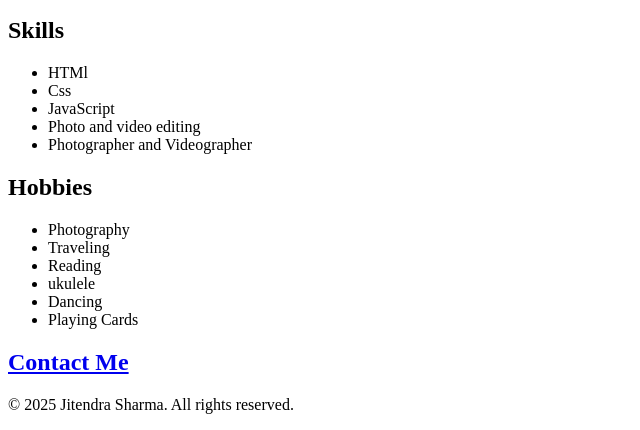
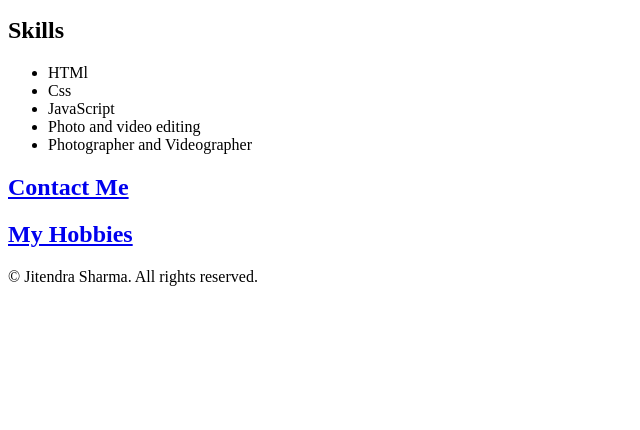
Before and after one commit to jeet-vaishnav/My-capstone-project-Resume-, a plain HTML site: page index.html in a window 1280 px wide. Shown: the part 737-1167 px from the top of the page, without its empty margins (0-640 px from the left). After the commit the page ends 1039 px from the top, so only its background shows below. Drawn offline with Linux system fonts and the light colour scheme.

Commit message:
Update index.html

```diff
--- a/index.html
+++ b/index.html
@@ -25,18 +25,14 @@
     <li>Photo and video editing</li>
     <li>Photographer and Videographer</li>
   </ul></p>
-  <h2>Hobbies</h2>
-  <ul>
-    <li>Photography</li>
-    <li>Traveling</li>
-    <li>Reading</li>
-    <li>ukulele</li>
-    <li>Dancing</li>
-    <li>Playing Cards</li>
-  </ul>
-  <h2><a href="./contact.html" alt=""Contact Me>Contact Me</a></h2>
+
+  <h2><a href="./contact.html" alt="Contact"
+    Me>Contact Me</a></h2>
+
+   <h2><a href="./hobbies.html" alt="My Hobbies"
+    Me>My Hobbies</a></h2>
   <footer>
-    <p>© 2025 Jitendra Sharma. All rights reserved.</p>
+    <p>© Jitendra Sharma. All rights reserved.</p>
   </footer>
 
 
```
